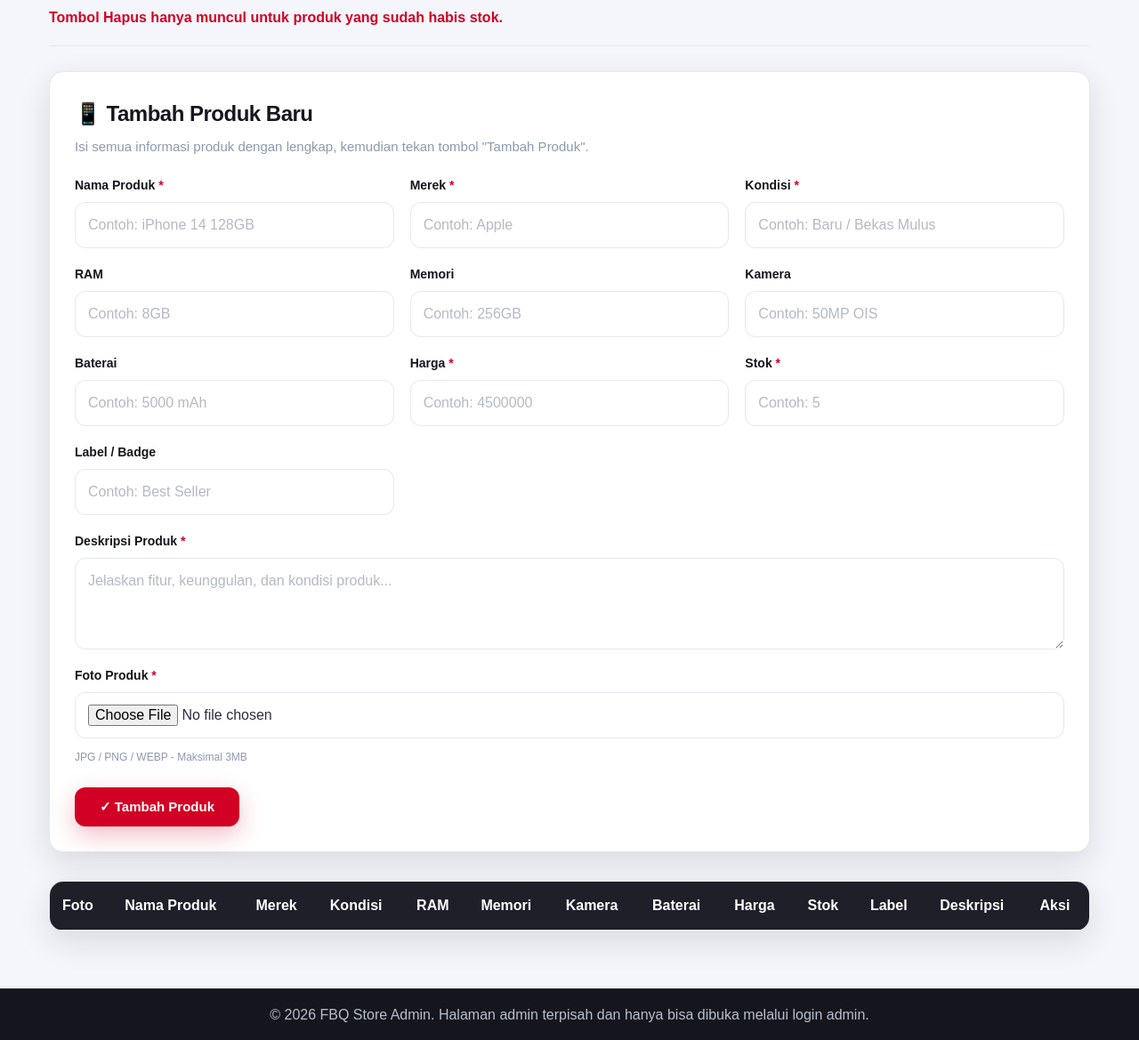
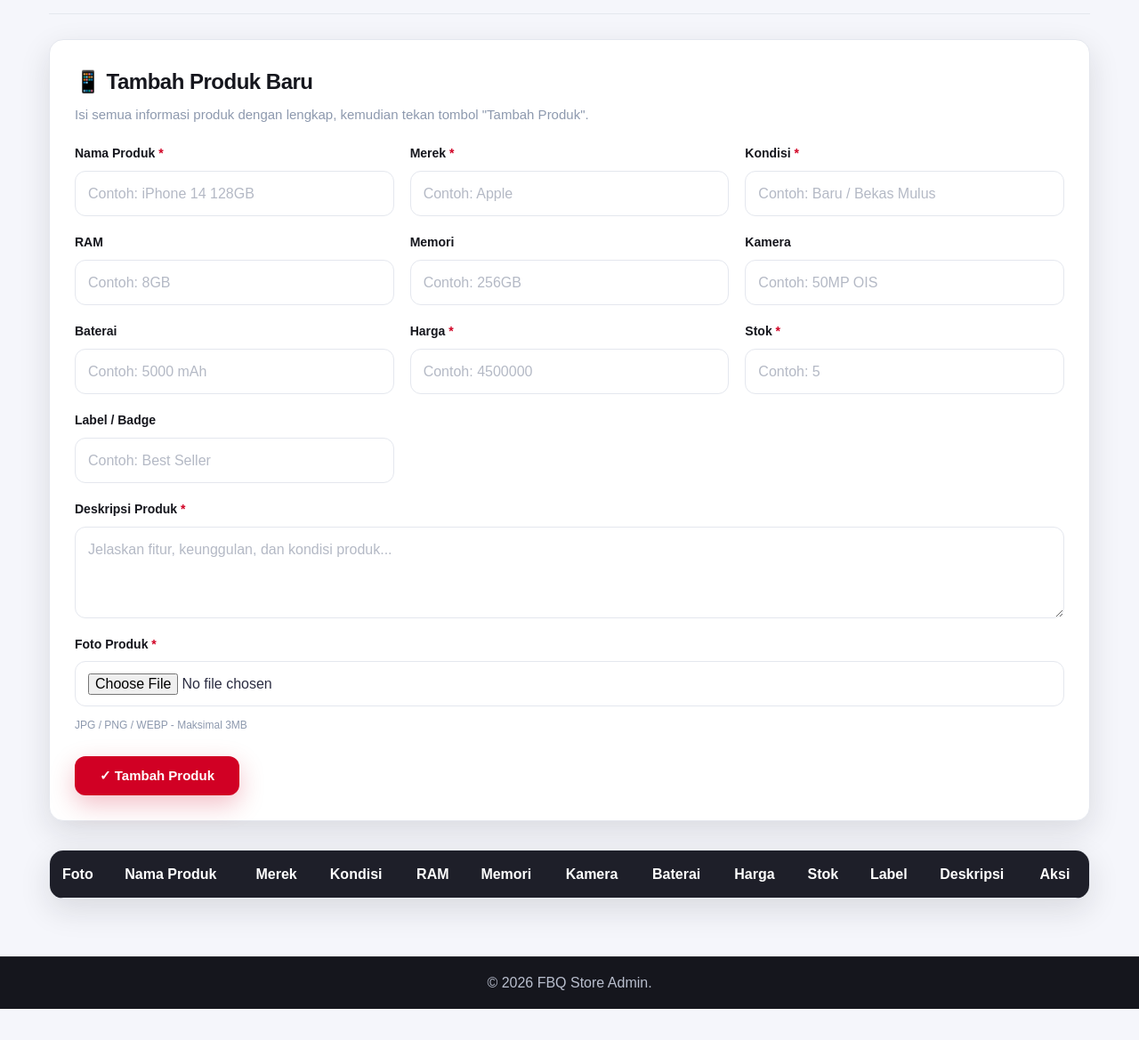
Before and after one commit to qodhilkhusain-lab/FBQ-STORE, a website: page views/admin-produk.html in a window 1280 px wide. Shown: the part 728-1897 px from the top of the page at 89% size. After the commit the page ends 1862 px from the top, so only its background shows below. Drawn offline with Linux system fonts and the light colour scheme; no server answers.

Commit message:
Update admin-produk.html

```diff
--- a/views/admin-produk.html
+++ b/views/admin-produk.html
@@ -12,7 +12,6 @@
     <div class="container top-header-inner">
       <span>Panel Admin Khusus</span>
       <span>Toko pribadi FBQ Store</span>
-      <span>Akses admin terpisah dari homepage</span>
     </div>
   </div>
 
@@ -69,7 +68,6 @@
           <div>
             <h2>Kelola Produk Toko</h2>
             <p>Admin bisa mengganti foto produk dan mengedit spesifikasi HP seperti RAM, memori, kamera, dan baterai. Tekan tombol simpan agar perubahan tampil di katalog.</p>
-            <p style="color: var(--red); margin-top: 10px; font-weight: 700;">Tombol Hapus hanya muncul untuk produk yang sudah habis stok.</p>
           </div>
         </div>
         <div class="admin-add-product-card">
@@ -158,7 +156,7 @@
   </main>
 
   <footer class="footer">
-    <div class="footer-bottom">© 2026 FBQ Store Admin. Halaman admin terpisah dan hanya bisa dibuka melalui login admin.</div>
+    <div class="footer-bottom">© 2026 FBQ Store Admin.</div>
   </footer>
 
   <div class="toast" id="toast"></div>
```
